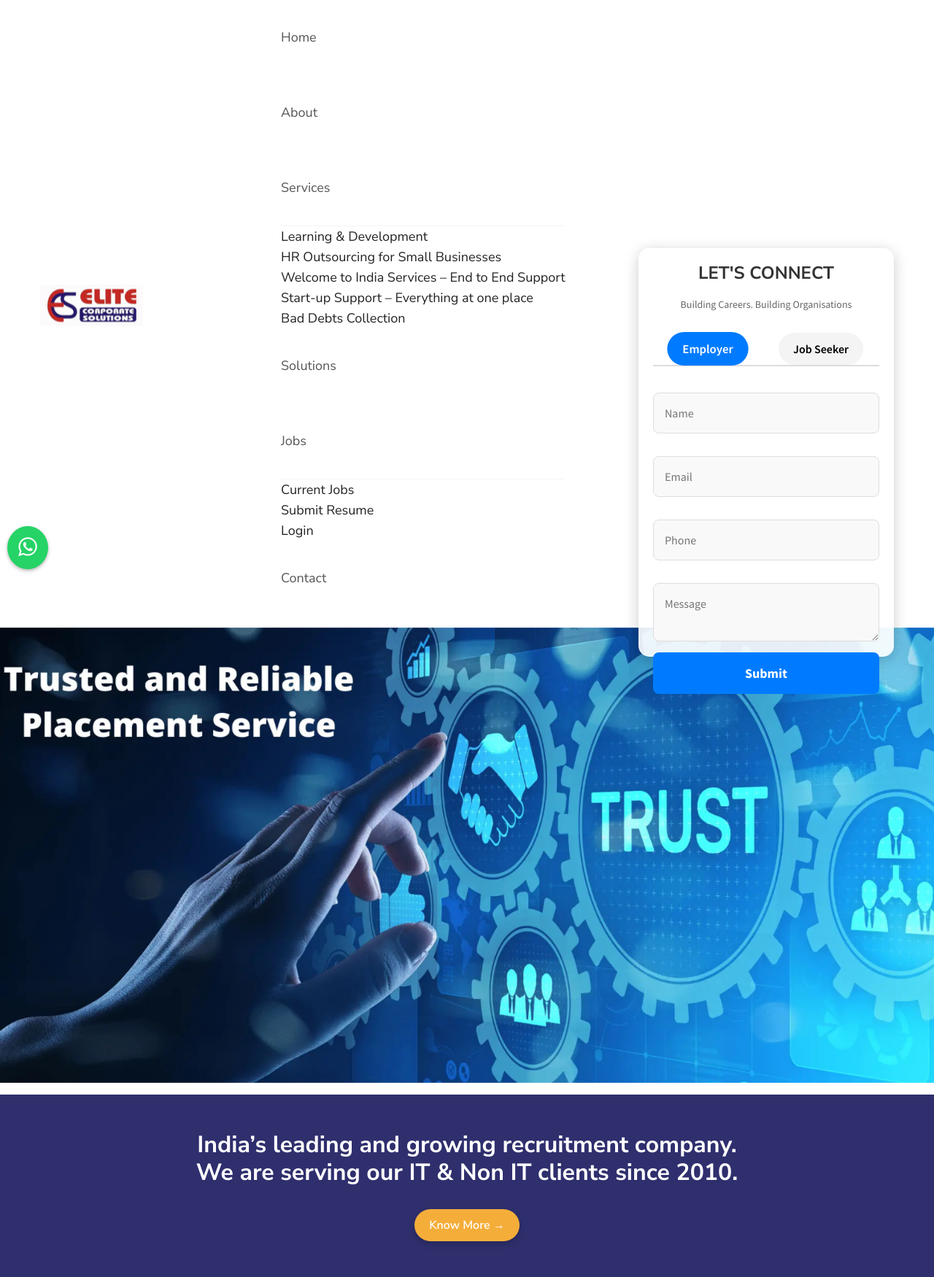
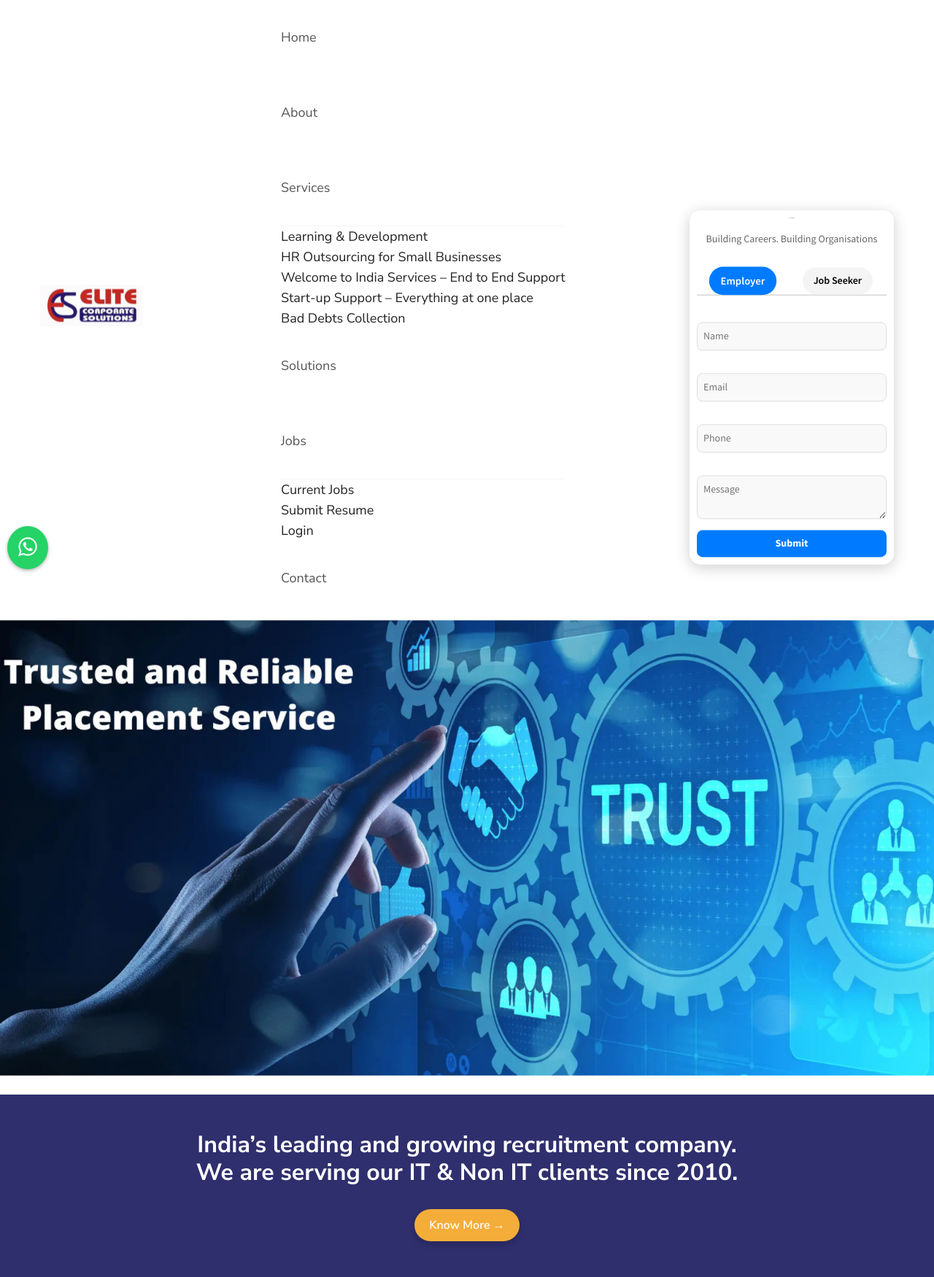
Before and after one commit to ankit-kumar-guptaa/elite-new, a PHP site: page /home.php in a window 1280 px wide. Shown: the top 1750 px of the page at 73% size. Run offline with PHP 8.4, Linux system fonts and the light colour scheme; some libraries are stand-ins or nearby versions.

Commit message:
Refactor slider.php for improved responsiveness and layout adjustments. Removed outdated media queries and added new styles for better mobile compatibility. Adjusted padding, font sizes, and dimensions for form elements to enhance user experience on smaller screens. This update aims to streamline the design and ensure a consistent look across various devices.

```diff
--- a/include/slider.php
+++ b/include/slider.php
@@ -102,12 +102,7 @@
   transform: scale(1.05); /* Slight zoom for visual effect */
 }
 
-@media (max-width: 1285px) {
-  .slider {
-    height: 82vh; /* Adjust height for small screens */
-    width: 100%;
-  }
-}
+
 
 
 
@@ -146,6 +141,8 @@
     width: 100%;
     box-shadow: 0 4px 20px rgba(0, 0, 0, 0.2);
     transition: all 0.3s ease-in-out;
+    overflow: hidden;
+    height: auto;
 }
 
 #form-container:hover {
@@ -176,11 +173,11 @@
 }
 
 .tabs button {
-    padding: 12px 25px;
+    padding: 8px 15px;
     border: none;
     background-color: #f4f4f4;
     cursor: pointer;
-    font-size: 16px;
+    font-size: 14px;
     font-weight: 600;
     transition: all 0.3s ease;
     border-radius: 25px;
@@ -203,6 +200,7 @@ form {
     flex-direction: column;
     gap: 15px;
     height: 100%;
+    max-width: 100%;
 }
 
 form input, form textarea, form button {
@@ -212,6 +210,7 @@ form input, form textarea, form button {
     font-size: 16px;
     color: #333;
     transition: all 0.3s ease;
+    width: 100%;
 }
 
 form input:focus, form textarea:focus {
@@ -242,21 +241,7 @@ form button:active {
 }
 
 /* Add responsive design */
-@media screen and (max-width: 1285px) {
-    #form-container {
-        padding: 20px;
-        max-width: 350px;
-        height: 70vh;
-    }
 
-    .form h2 {
-        font-size: 24px;
-    }
-
-    .tabs button {
-        padding: 10px 20px;
-    }
-}
 
 
 /* Keeping the input fields and textareas size constant */
@@ -303,6 +288,31 @@ form button:hover {
 
 form button:active {
     background-color: #003d82;
+}
+
+@media (max-width: 1285px) {
+  .slider {
+    height: 82vh; /* Adjust height for small screens */
+    width: 100%;
+    padding-bottom: 20px; /* Add padding to ensure form fits */
+  }
+
+  #form-container {
+    padding: 10px; /* Reduced padding */
+    max-width: 280px; /* Reduced max-width */
+    top: 6%; /* Adjust top position */
+
+    margin: 0 auto; /* Center form horizontally */
+  }
+
+  .form h2 {
+    font-size: 1px; /* Reduced font size */
+  }
+
+  form input, form textarea, form button {
+    padding: 8px; /* Reduced padding */
+    font-size: 14px; /* Reduced font size */
+  }
 }
 
 
```
